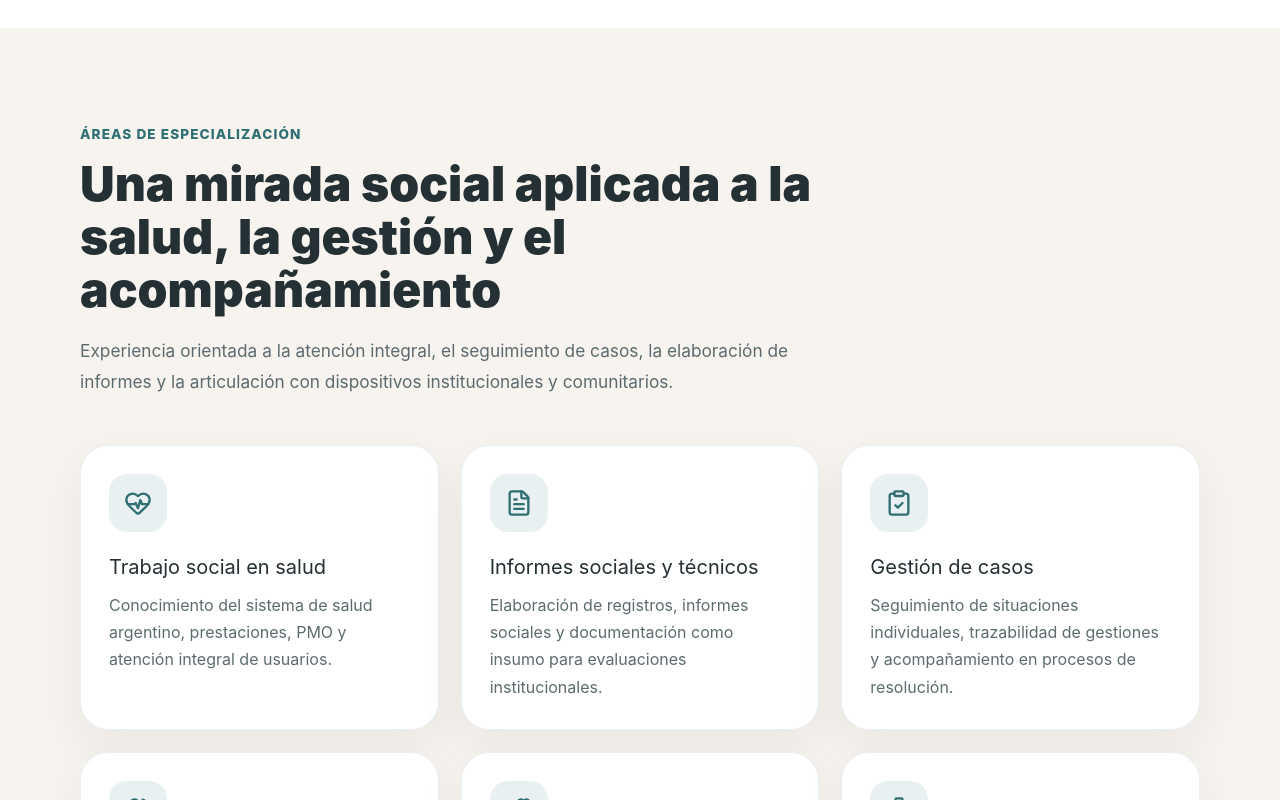
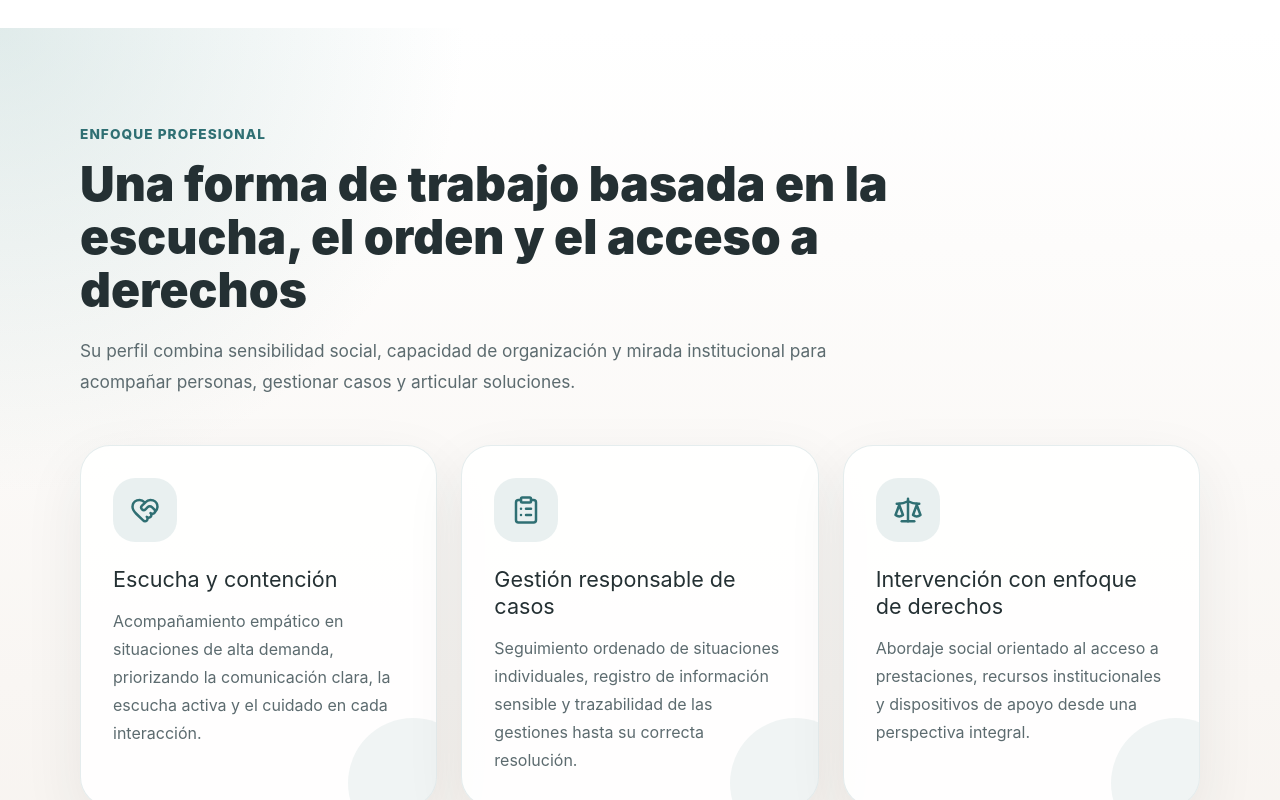
Before and after one commit to Nicoam89/porfiolio-sp, a React app in the folder frontend/: page / in a window 1280 px wide. Shown: the part 1260-2060 px from the top of the page. Built offline with nearby package versions, Linux system fonts and the light colour scheme; the HTML template or start-up script is replaced by a standard one.

Commit message:
se agrrega seccion Enfoque profesional

```diff
--- a/frontend/src/App.jsx
+++ b/frontend/src/App.jsx
@@ -6,6 +6,7 @@ import Expertise from "./sections/Expertise/Expertise";
 import Experience from "./sections/Experience/Experience";
 import Hero from "./sections/Hero/Hero";
 import Skills from "./sections/Skills/Skills";
+import ProfessionalApproach from "./sections/ProfessionalApproach/ProfessionalApproach";
 import Footer from "./components/Footer/Footer";
 
 function App() {
@@ -16,6 +17,7 @@ function App() {
       <main>
         <Hero />
         <About />
+        <ProfessionalApproach />
         <Expertise />
         <Experience />
         <Education />
--- a/frontend/src/components/Navbar/Navbar.jsx
+++ b/frontend/src/components/Navbar/Navbar.jsx
@@ -1,7 +1,11 @@
+import { Menu, X } from "lucide-react";
+import { useState } from "react";
 import { profileData } from "../../data/profileData";
 import "./Navbar.scss";
 
 const Navbar = () => {
+  const [isOpen, setIsOpen] = useState(false);
+
   const links = [
     { label: "Inicio", href: "#inicio" },
     { label: "Sobre mí", href: "#sobre-mi" },
@@ -12,10 +16,14 @@ const links = [
     { label: "Contacto", href: "#contacto" },
   ];
 
+  const closeMenu = () => {
+    setIsOpen(false);
+  };
+
   return (
     <header className="navbar">
       <div className="section-container navbar__container">
-        <a href="#inicio" className="navbar__brand">
+        <a href="#inicio" className="navbar__brand" onClick={closeMenu}>
           {profileData.name.split(" ")[0]}
           <span>.</span>
         </a>
@@ -31,6 +39,33 @@ const links = [
         <a href={`mailto:${profileData.contact.email}`} className="navbar__cta">
           Contactar
         </a>
+
+        <button
+          className="navbar__toggle"
+          type="button"
+          onClick={() => setIsOpen((prev) => !prev)}
+          aria-label={isOpen ? "Cerrar menú" : "Abrir menú"}
+        >
+          {isOpen ? <X size={24} /> : <Menu size={24} />}
+        </button>
+      </div>
+
+      <div className={`navbar__mobile ${isOpen ? "navbar__mobile--open" : ""}`}>
+        <nav>
+          {links.map((link) => (
+            <a key={link.href} href={link.href} onClick={closeMenu}>
+              {link.label}
+            </a>
+          ))}
+        </nav>
+
+        <a
+          href={`mailto:${profileData.contact.email}`}
+          className="navbar__mobile-cta"
+          onClick={closeMenu}
+        >
+          Contactar
+        </a>
       </div>
     </header>
   );
--- a/frontend/src/components/Navbar/Navbar.scss
+++ b/frontend/src/components/Navbar/Navbar.scss
@@ -4,7 +4,7 @@
   width: 100%;
   z-index: 20;
   padding: 18px 0;
-  background-color: rgba(247, 243, 239, 0.82);
+  background-color: rgba(247, 243, 239, 0.86);
   backdrop-filter: blur(16px);
   border-bottom: 1px solid rgba(47, 111, 115, 0.08);
 
@@ -13,6 +13,8 @@
     align-items: center;
     justify-content: space-between;
     gap: 24px;
+    position: relative;
+    z-index: 22;
   }
 
   &__brand {
@@ -28,12 +30,12 @@
   &__links {
     display: flex;
     align-items: center;
-    gap: 24px;
+    gap: 22px;
 
     a {
       color: #5c6b6f;
       font-weight: 700;
-      font-size: 0.95rem;
+      font-size: 0.92rem;
       transition: color 0.2s ease;
 
       &:hover {
@@ -49,26 +51,90 @@
     border-radius: 999px;
     font-weight: 800;
     transition: all 0.2s ease;
+    white-space: nowrap;
 
     &:hover {
       transform: translateY(-1px);
       box-shadow: 0 10px 24px rgba(47, 111, 115, 0.2);
     }
   }
+
+  &__toggle {
+    display: none;
+    border: none;
+    background-color: #ffffff;
+    color: #243033;
+    width: 42px;
+    height: 42px;
+    border-radius: 999px;
+    align-items: center;
+    justify-content: center;
+    cursor: pointer;
+    box-shadow: 0 10px 24px rgba(36, 48, 51, 0.08);
+  }
+
+  &__mobile {
+    display: none;
+  }
 }
 
-@media (max-width: 820px) {
+@media (max-width: 1040px) {
   .navbar {
-    &__links {
+    &__links,
+    &__cta {
       display: none;
+    }
+
+    &__toggle {
+      display: inline-flex;
+    }
+
+    &__mobile {
+      display: block;
+      position: fixed;
+      top: 74px;
+      left: 0;
+      width: 100%;
+      background-color: rgba(247, 243, 239, 0.98);
+      border-bottom: 1px solid rgba(47, 111, 115, 0.1);
+      box-shadow: 0 22px 50px rgba(36, 48, 51, 0.08);
+      padding: 0 5%;
+      max-height: 0;
+      overflow: hidden;
+      transition: max-height 0.3s ease, padding 0.3s ease;
+
+      nav {
+        display: grid;
+        gap: 4px;
+        padding-top: 18px;
+      }
+
+      a {
+        color: #243033;
+        font-weight: 800;
+        padding: 14px 0;
+        border-bottom: 1px solid rgba(47, 111, 115, 0.08);
+
+        &:hover {
+          color: #2f6f73;
+        }
+      }
+
+      &--open {
+        max-height: 520px;
+        padding-bottom: 22px;
+      }
+    }
+
+    &__mobile-cta {
+      margin-top: 16px;
+      display: flex;
+      justify-content: center;
+      background-color: #2f6f73;
+      color: #ffffff !important;
+      padding: 14px 20px !important;
+      border-radius: 999px;
+      border-bottom: none !important;
     }
   }
 }
-
-@media (max-width: 480px) {
-  .navbar {
-    &__cta {
-      display: none;
-    }
-  }
-}
--- /dev/null
+++ b/frontend/src/data/approachData.js
@@ -0,0 +1,22 @@
+import { HeartHandshake, ClipboardList, Scale } from "lucide-react";
+
+export const approachData = [
+  {
+    title: "Escucha y contención",
+    description:
+      "Acompañamiento empático en situaciones de alta demanda, priorizando la comunicación clara, la escucha activa y el cuidado en cada interacción.",
+    icon: HeartHandshake,
+  },
+  {
+    title: "Gestión responsable de casos",
+    description:
+      "Seguimiento ordenado de situaciones individuales, registro de información sensible y trazabilidad de las gestiones hasta su correcta resolución.",
+    icon: ClipboardList,
+  },
+  {
+    title: "Intervención con enfoque de derechos",
+    description:
+      "Abordaje social orientado al acceso a prestaciones, recursos institucionales y dispositivos de apoyo desde una perspectiva integral.",
+    icon: Scale,
+  },
+];
--- /dev/null
+++ b/frontend/src/sections/ProfessionalApproach/ProfessionalApproach.jsx
@@ -0,0 +1,44 @@
+import { approachData } from "../../data/approachData";
+import "./ProfessionalApproach.scss";
+
+const ProfessionalApproach = () => {
+  return (
+    <section className="approach section-padding" id="enfoque">
+      <div className="section-container">
+        <div className="approach__header">
+          <p className="approach__eyebrow">Enfoque profesional</p>
+
+          <h2 className="section-title">
+            Una forma de trabajo basada en la escucha, el orden y el acceso a
+            derechos
+          </h2>
+
+          <p className="section-subtitle">
+            Su perfil combina sensibilidad social, capacidad de organización y
+            mirada institucional para acompañar personas, gestionar casos y
+            articular soluciones.
+          </p>
+        </div>
+
+        <div className="approach__grid">
+          {approachData.map((item) => {
+            const Icon = item.icon;
+
+            return (
+              <article className="approach__card" key={item.title}>
+                <div className="approach__icon">
+                  <Icon size={30} />
+                </div>
+
+                <h3>{item.title}</h3>
+                <p>{item.description}</p>
+              </article>
+            );
+          })}
+        </div>
+      </div>
+    </section>
+  );
+};
+
+export default ProfessionalApproach;
--- /dev/null
+++ b/frontend/src/sections/ProfessionalApproach/ProfessionalApproach.scss
@@ -0,0 +1,100 @@
+.approach {
+  background:
+    radial-gradient(circle at top left, rgba(167, 199, 197, 0.35), transparent 30%),
+    linear-gradient(180deg, #ffffff 0%, #f7f3ef 100%);
+
+  &__header {
+    max-width: 840px;
+    margin-bottom: 48px;
+  }
+
+  &__eyebrow {
+    color: #2f6f73;
+    font-weight: 800;
+    text-transform: uppercase;
+    letter-spacing: 0.08em;
+    font-size: 0.85rem;
+    margin-bottom: 14px;
+  }
+
+  &__grid {
+    display: grid;
+    grid-template-columns: repeat(3, 1fr);
+    gap: 24px;
+  }
+
+  &__card {
+    position: relative;
+    background-color: rgba(255, 255, 255, 0.88);
+    border: 1px solid rgba(47, 111, 115, 0.12);
+    border-radius: 30px;
+    padding: 32px;
+    min-height: 300px;
+    overflow: hidden;
+    box-shadow: 0 22px 60px rgba(36, 48, 51, 0.08);
+    transition: all 0.25s ease;
+
+    &::after {
+      content: "";
+      position: absolute;
+      width: 130px;
+      height: 130px;
+      border-radius: 999px;
+      background-color: rgba(47, 111, 115, 0.07);
+      right: -42px;
+      bottom: -42px;
+      transition: all 0.25s ease;
+    }
+
+    &:hover {
+      transform: translateY(-6px);
+      border-color: rgba(47, 111, 115, 0.24);
+      box-shadow: 0 28px 70px rgba(36, 48, 51, 0.12);
+
+      &::after {
+        transform: scale(1.2);
+      }
+    }
+
+    h3 {
+      position: relative;
+      z-index: 1;
+      color: #243033;
+      font-size: 1.35rem;
+      line-height: 1.25;
+      margin: 24px 0 14px;
+    }
+
+    p {
+      position: relative;
+      z-index: 1;
+      color: #5c6b6f;
+      line-height: 1.75;
+      margin: 0;
+    }
+  }
+
+  &__icon {
+    position: relative;
+    z-index: 1;
+    width: 64px;
+    height: 64px;
+    border-radius: 22px;
+    background-color: rgba(47, 111, 115, 0.1);
+    color: #2f6f73;
+    display: grid;
+    place-items: center;
+  }
+}
+
+@media (max-width: 960px) {
+  .approach {
+    &__grid {
+      grid-template-columns: 1fr;
+    }
+
+    &__card {
+      min-height: auto;
+    }
+  }
+}
```
Lines whose indentation alone changed are shown as unchanged.
